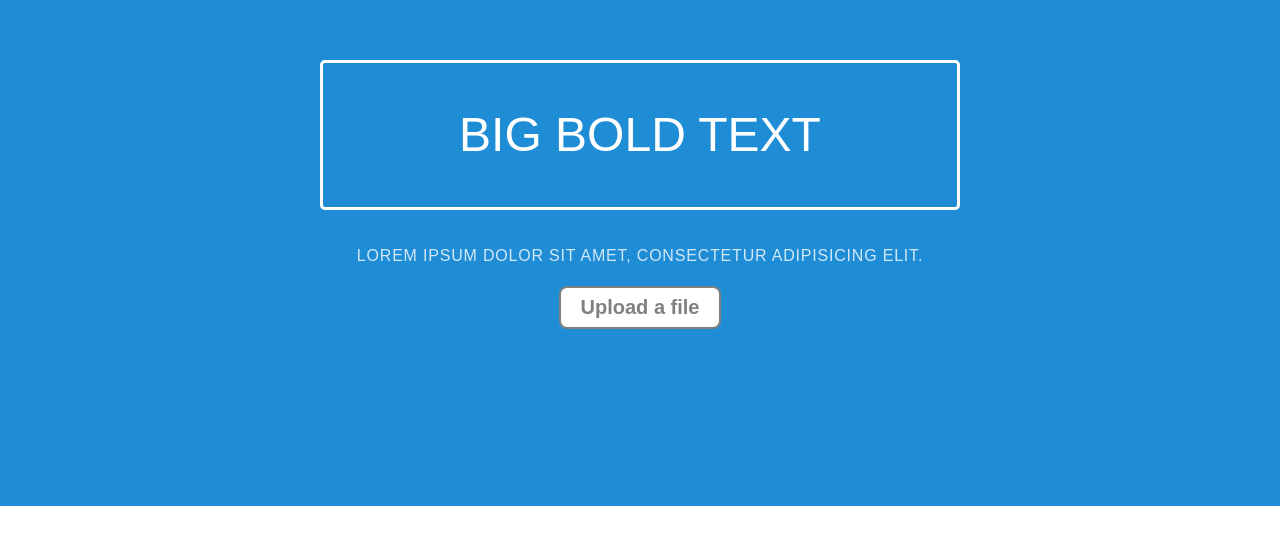
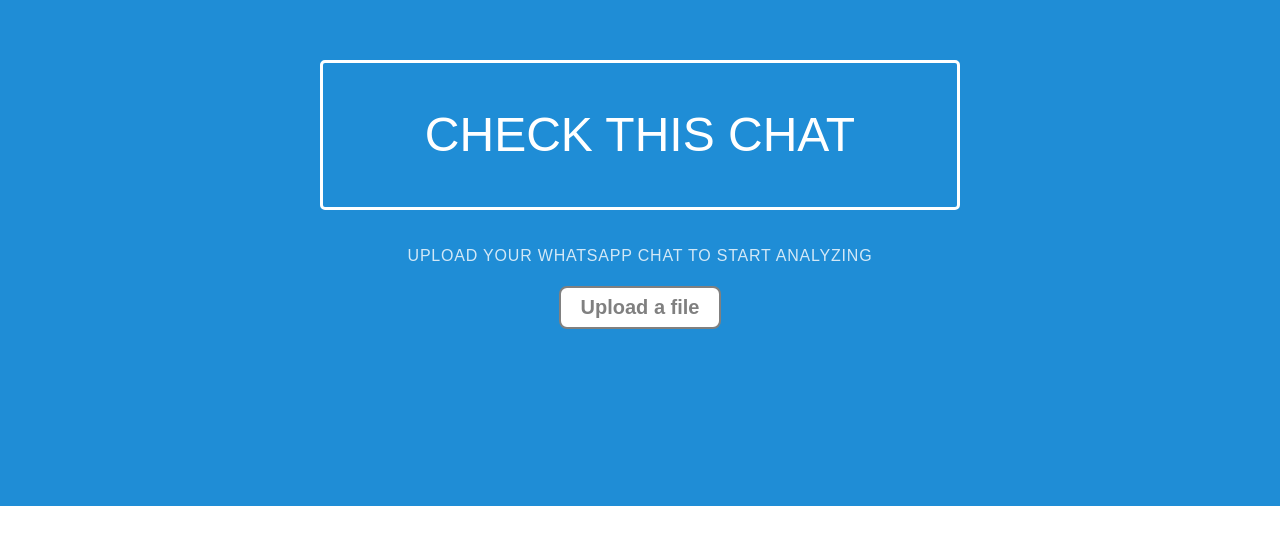
Before and after one commit to binygreenberg/chat_parser, a website built with webpack: page index.html in a window 1280 px wide. Shown: the part 198-742 px from the top of the page. Built offline with nearby package versions, Linux system fonts and the light colour scheme.

Commit message:
homepage href

```diff
--- a/index.html
+++ b/index.html
@@ -9,15 +9,15 @@
 
 <div class="header">
     <!--    <div class="home-menu pure-menu pure-menu-horizontal pure-menu-fixed">-->
-    <a class="pure-menu-heading" href="/">Check This Chat</a>
+    <a class="pure-menu-heading" href="chat-parser/">Check This Chat</a>
     <!--    </div>-->
 </div>
 
 <div class="splash-container" id="fileupload_block" class="show">
     <div class="splash">
-        <h1 class="splash-head">Big Bold Text</h1>
+        <h1 class="splash-head">check this chat</h1>
         <p class="splash-subhead">
-            Lorem ipsum dolor sit amet, consectetur adipisicing elit.
+            Upload your whatsapp chat to start analyzing
         </p>
         <p>
         <div class="upload-btn-wrapper">
```
